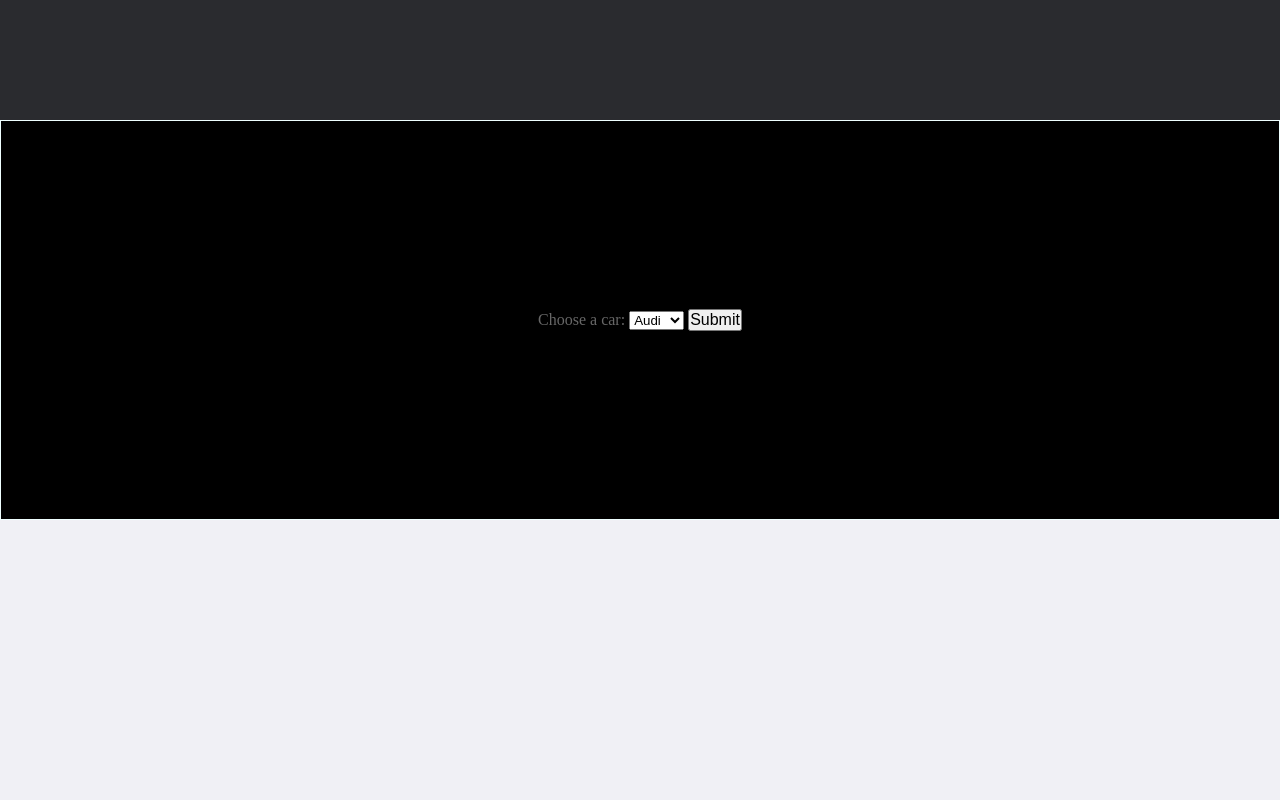
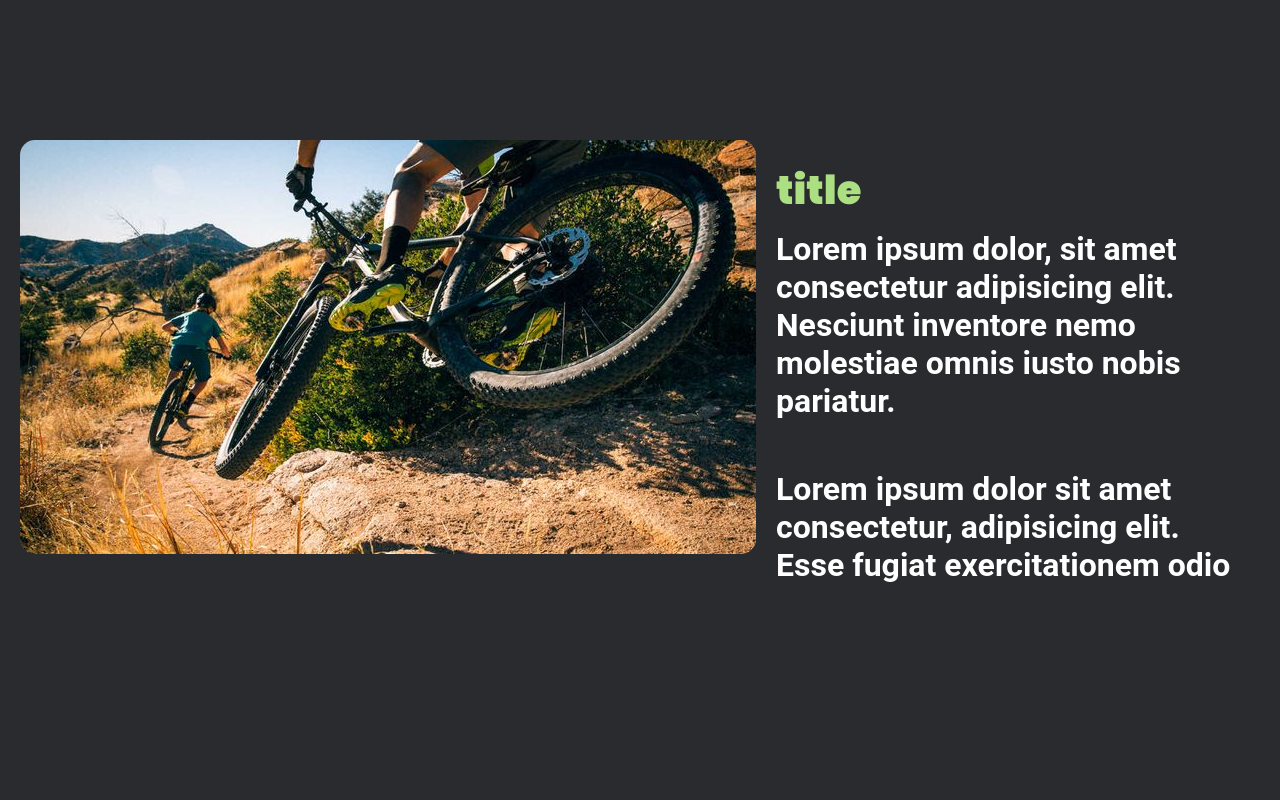
Before and after one commit to pre-scholas/sba_307, a plain HTML site: page index.html in a window 1280 px wide. Shown: the part 1400-2200 px from the top of the page. Before the commit the page ends 1920 px from the top, so only its background shows below. Drawn offline with Linux system fonts and the light colour scheme.

Commit message:
working on content body add footer

```diff
--- a/css/style.css
+++ b/css/style.css
@@ -89,6 +89,13 @@
      padding-right: 1.8rem;
      margin-right: 1rem;
      color: var(--accent-400);
+
+
+     background: rgba(255, 255, 255, 0.2);
+     backdrop-filter: blur(10px);
+     border-radius: 15px;
+     border: 1px solid rgba(255, 255, 255, 0.3);
+     box-shadow: 0 4px 6px rgba(0, 0, 0, 0.1);
  }
 
  .navbar-container ul li a {
@@ -113,7 +120,7 @@
 
      color: #f0f0f5;
      font-family: "Roboto", monospace;
-     font-size: 1.5rem;
+     font-size: 1.25rem;
      font-weight: 900;
      text-decoration: none;
      text-transform: uppercase;
@@ -125,7 +132,7 @@
      display: inline-block;
      vertical-align: text-top;
      text-align: center;
-     border-right: 1px white solid;
+     border-right: 2px var(--accent-400) solid;
 
      /* border: 1px solid #6fe888; */
  }
@@ -162,6 +169,8 @@
      font-family: "Poppins", monospace;
      font-size: 2.5rem;
      font-weight: 700;
+
+     color: var(--accent-400);
 
      margin-bottom: 50px;
 
@@ -222,22 +231,39 @@
      display: flex;
      flex-direction: column;
      width: 46%;
+     height: 55%;
+     padding: 20px;
+
+     /* background: rgba(255, 255, 255, 0.2);
+     backdrop-filter: blur(10px);
+     border-radius: 15px;
+     border: 1px solid rgba(255, 255, 255, 0.3);
+     box-shadow: 0 4px 6px rgba(0, 0, 0, 0.1); */
 
      /* border: 1px solid #fb2ebd; */
+ }
+
+ img {
+     /* width: 100%; */
+     /* height: 100%; */
+     object-fit: cover;
+     border-radius: 15px;
+     margin-left: 20px;
+
  }
 
  .content__left h3 {
      font-family: "Poppins", monospace;
      font-size: 2.5rem;
      font-weight: 900;
-     color: #4545d0;
+     color: var(--accent-400);
      padding-bottom: 10px;
  }
 
  .content__left p {
      font-family: "Roboto", monospace;
      font-size: 2rem;
-     color: #c5c5cc;
+     color: var(--text-1);
 
      padding-right: 10px;
 
--- a/index.html
+++ b/index.html
@@ -62,13 +62,24 @@
                     <p>Lorem ipsum dolor sit amet consectetur, adipisicing elit. Esse fugiat exercitationem odio </p>
                 </div>
             </div>
+            <div class="content__top-wrapper">
+                <div class="content__top-image-wrapper">
+                    <img src="/images/landing-page_hero-img.jpg" alt="">
+                </div>
+                <div class="content__content-wrapper content__left">
+                    <h3>title</h3>
+                    <p>Lorem ipsum dolor, sit amet consectetur adipisicing elit. Nesciunt inventore nemo molestiae omnis iusto nobis pariatur.</p>
+                    <!-- <hr> -->
+                    <p>Lorem ipsum dolor sit amet consectetur, adipisicing elit. Esse fugiat exercitationem odio </p>
+                </div>
+            </div>
         </section>
 
 
 
     </main>
     <footer>
-        <form action="#">
+        <!-- <form action="#">
             <label>Choose a car:</label>
             <select name="cars">
                 <option value="volvo">Volvo</option>
@@ -78,7 +89,7 @@
             </select>
 
             <input type="submit">
-        </form>
+        </form> -->
 
     </footer>
 </body>
```
